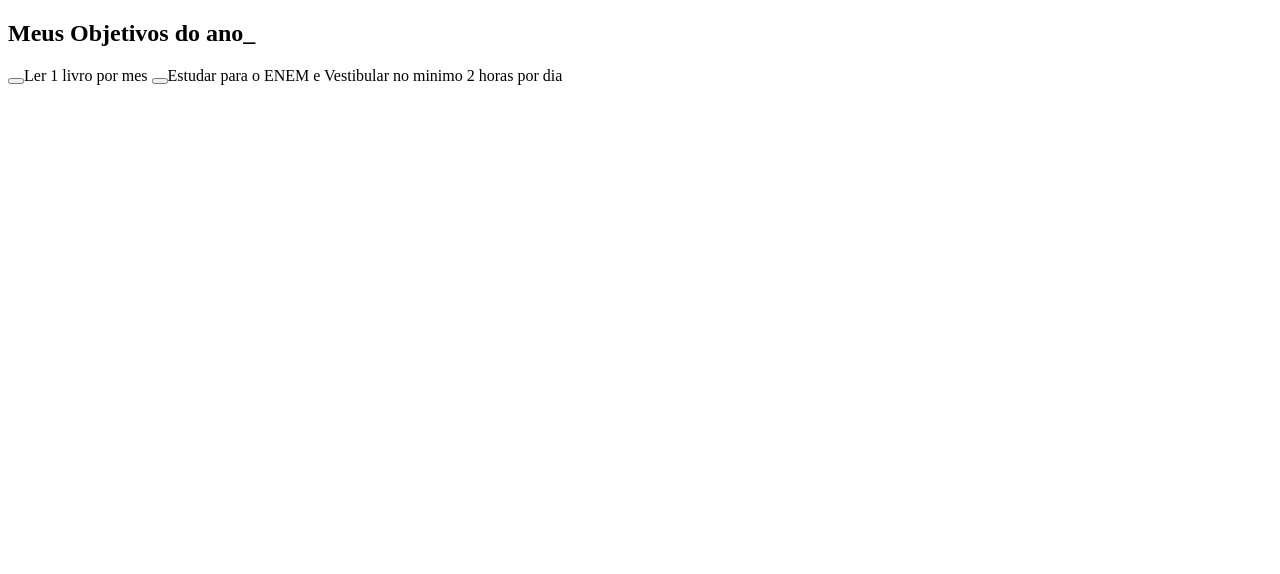
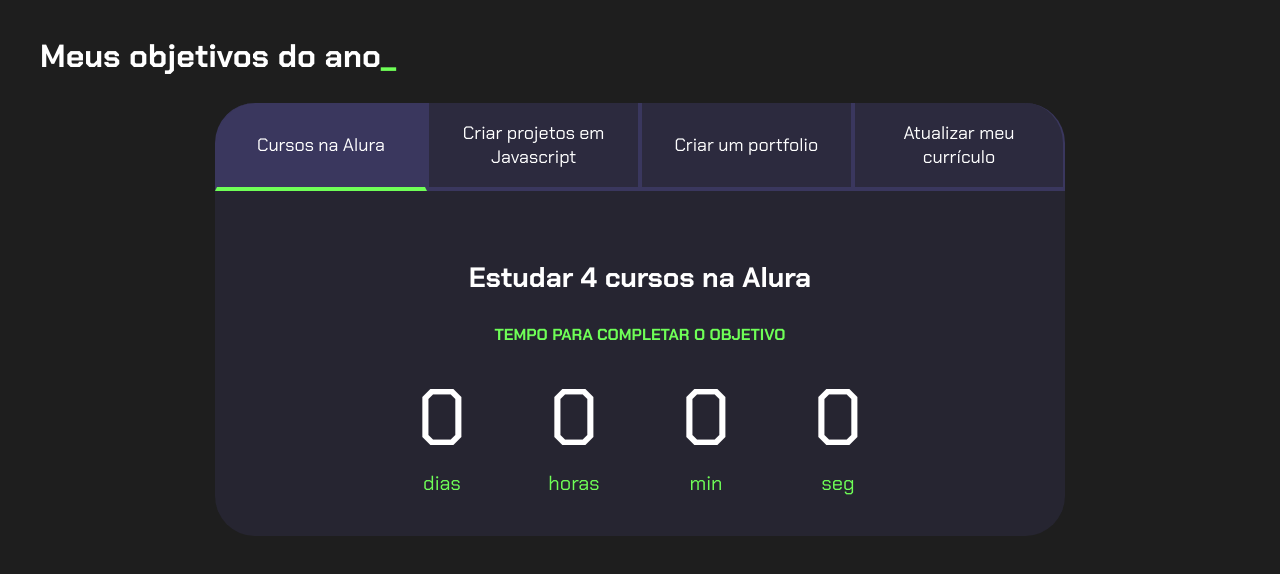
Before and after one commit to analeticiagostosa/Metas-do-Ano, a plain HTML site: page index.html in a window 1280 px wide. Drawn offline with Linux system fonts and the light colour scheme.

Commit message:
Add files via upload

```diff
--- a/index.html
+++ b/index.html
@@ -1,20 +1,116 @@
 <!DOCTYPE html>
 <html lang="pt-br">
+
 <head>
     <meta charset="UTF-8">
-    <meta http-equiv="X-UA-Compatible" content="IE=edge">
     <meta name="viewport" content="width=device-width, initial-scale=1.0">
-    <title>Meus objetivos</title>
-<link rel="stylesheet" href="style.css">
+    <title>Meus objetivos do ano</title>
+    <link rel="stylesheet" href="style.css">
 </head>
+
 <body>
     <section class="conteudo-principal">
-        <h2 class="titulo-principal">Meus Objetivos do ano_</h2>
-        <div class="botoes">
-            <button class="botao"></button>Ler 1 livro por mes
-            <button class="botao"></button>Estudar para o ENEM e Vestibular no minimo 2 horas por dia
+        <h2 class="titulo-principal">Meus objetivos do ano<span>_</span></h2>
+        <div class="conteudo">
+            <div class="botoes">
+                <button class="botao ativo">Cursos na Alura</button>
+                <button class="botao">Criar projetos em Javascript</button>
+                <button class="botao">Criar um portfolio</button>
+                <button class="botao">Atualizar meu currículo</button>
+            </div>
+            <div class="abas-textos">
+                <div class="aba-conteudo ativo">
+                    <h3 class="aba-conteudo-titulo-principal">Estudar 4 cursos na Alura</h3>
+                    <h4 class="aba-conteudo-titulo-secundario">Tempo para completar o objetivo</h4>
+                    <div class="contador">
+                        <div class="contador-digito">
+                            <p class="contador-digito-numero" id="dias0"></p>
+                            <p class="contador-digito-texto">dias</p>
+                        </div>
+                        <div class="contador-digito">
+                            <p class="contador-digito-numero" id="horas0"></p>
+                            <p class="contador-digito-texto">horas</p>
+                        </div>
+                        <div class="contador-digito">
+                            <p class="contador-digito-numero" id="min0"></p>
+                            <p class="contador-digito-texto">min</p>
+                        </div>
+                        <div class="contador-digito">
+                            <p class="contador-digito-numero" id="seg0"></p>
+                            <p class="contador-digito-texto">seg</p>
+                        </div>
+                    </div>
+                </div>
+                <div class="aba-conteudo">
+                    <h3 class="aba-conteudo-titulo-principal">Criar 5 projetos em Javascript</h3>
+                    <h4 class="aba-conteudo-titulo-secundario">Tempo para completar o objetivo</h4>
+                    <div class="contador">
+                        <div class="contador-digito">
+                            <p class="contador-digito-numero" id="dias1"></p>
+                            <p class="contador-digito-texto">dias</p>
+                        </div>
+                        <div class="contador-digito">
+                            <p class="contador-digito-numero" id="horas1"></p>
+                            <p class="contador-digito-texto">horas</p>
+                        </div>
+                        <div class="contador-digito">
+                            <p class="contador-digito-numero" id="min1"></p>
+                            <p class="contador-digito-texto">min</p>
+                        </div>
+                        <div class="contador-digito">
+                            <p class="contador-digito-numero" id="seg1"></p>
+                            <p class="contador-digito-texto">seg</p>
+                        </div>
+                    </div>
+                </div>
+                <div class="aba-conteudo">
+                    <h3 class="aba-conteudo-titulo-principal">Criar um portfolio com os meus 3 melhores projetos</h3>
+                    <h4 class="aba-conteudo-titulo-secundario">Tempo para completar o objetivo</h4>
+                    <div class="contador">
+                        <div class="contador-digito">
+                            <p class="contador-digito-numero" id="dias2"></p>
+                            <p class="contador-digito-texto">dias</p>
+                        </div>
+                        <div class="contador-digito">
+                            <p class="contador-digito-numero" id="horas2"></p>
+                            <p class="contador-digito-texto">horas</p>
+                        </div>
+                        <div class="contador-digito">
+                            <p class="contador-digito-numero" id="min2"></p>
+                            <p class="contador-digito-texto">min</p>
+                        </div>
+                        <div class="contador-digito">
+                            <p class="contador-digito-numero" id="seg2"></p>
+                            <p class="contador-digito-texto">seg</p>
+                        </div>
+                    </div>
+                </div>
+                <div class="aba-conteudo">
+                    <h3 class="aba-conteudo-titulo-principal">Atualizar meu curriculo com os certificados da Alura</h3>
+                    <h4 class="aba-conteudo-titulo-secundario">Tempo para completar o objetivo</h4>
+                    <div class="contador">
+                        <div class="contador-digito">
+                            <p class="contador-digito-numero" id="dias3"></p>
+                            <p class="contador-digito-texto">dias</p>
+                        </div>
+                        <div class="contador-digito">
+                            <p class="contador-digito-numero" id="horas3"></p>
+                            <p class="contador-digito-texto">horas</p>
+                        </div>
+                        <div class="contador-digito">
+                            <p class="contador-digito-numero" id="min3"></p>
+                            <p class="contador-digito-texto">min</p>
+                        </div>
+                        <div class="contador-digito">
+                            <p class="contador-digito-numero" id="seg3"></p>
+                            <p class="contador-digito-texto">seg</p>
+                        </div>
+                    </div>
+                </div>
+            </div>
         </div>
     </section>
+    <script src="main.js"></script>
+</body>
 
-</body>
 </html>
--- /dev/null
+++ b/main.js
@@ -0,0 +1,58 @@
+const botoes = document.querySelectorAll(".botao");
+const textos = document.querySelectorAll(".aba-conteudo");
+
+for (let i = 0; i < botoes.length; i++) {
+    botoes[i].onclick = function () {
+
+        for (let j = 0; j < botoes.length; j++) {
+            botoes[j].classList.remove("ativo");
+            textos[j].classList.remove("ativo");
+        }
+
+        botoes[i].classList.add("ativo");
+        textos[i].classList.add("ativo");
+    }
+}
+
+const contadores = document.querySelectorAll(".contador");
+const tempoObjetivo1 = new Date("2023-10-05T00:00:00");
+const tempoObjetivo2 = new Date("2023-12-05T00:00:00");
+const tempoObjetivo3 = new Date("2023-12-30T00:00:00");
+const tempoObjetivo4 = new Date("2024-02-01T00:00:00");
+
+const tempos = [tempoObjetivo1,tempoObjetivo2,tempoObjetivo3,tempoObjetivo4];
+
+
+function calculaTempo(tempoObjetivo) {
+    let tempoAtual = new Date();
+    let tempoFinal = tempoObjetivo - tempoAtual;
+    let segundos = Math.floor(tempoFinal / 1000);
+    let minutos = Math.floor(segundos / 60);
+    let horas = Math.floor(minutos / 60);
+    let dias = Math.floor(horas / 24);
+
+    segundos %= 60;
+    minutos %= 60;
+    horas %= 24;
+    if (tempoFinal > 0){
+        return [dias,horas,minutos,segundos];
+    } else {
+        return [0,0,0,0];
+    }
+}
+
+function atualizaCronometro(){
+    for (let i=0; i<contadores.length;i++){
+        document.getElementById("dias"+i).textContent = calculaTempo(tempos[i])[0];
+        document.getElementById("horas"+i).textContent = calculaTempo(tempos[i])[1];
+        document.getElementById("min"+i).textContent = calculaTempo(tempos[i])[2];
+        document.getElementById("seg"+i).textContent = calculaTempo(tempos[i])[3];
+    }
+}
+
+function comecaCronometro(){
+    atualizaCronometro();
+    setInterval(atualizaCronometro,1000);
+}
+
+comecaCronometro();
--- a/style.css
+++ b/style.css
@@ -0,0 +1,128 @@
+@import url('https://fonts.googleapis.com/css2?family=Chakra+Petch:wght@400;700&display=swap');
+
+:root {
+    --cor-de-fundo: #1E1E1E;
+    --verde: #6FFF57;
+    --branco: #FFFFFF;
+    --botao-ativo: #3A375E;
+    --botao-inativo: rgba(58, 55, 94, 0.5);
+    --texto-fundo: rgba(58, 55, 94, 0.3);
+}
+
+body {
+    background-color: var(--cor-de-fundo);
+    color: var(--branco);
+    font-family: 'Chakra Petch', sans-serif;
+}
+
+
+.conteudo-principal {
+    display: flex;
+    flex-direction: column;
+    justify-content: center;
+    align-items: center;
+    max-width: 1200px;
+    width: 100%;
+    margin: 0 auto;
+}
+
+.titulo-principal {
+    text-align: left;
+    width: 100%;
+    font-size: 32px;
+}
+
+.titulo-principal span {
+    color: var(--verde);
+}
+
+
+.botao {
+    font-family: 'Chakra Petch', sans-serif;
+    background-color: var(--botao-inativo);
+    color: var(--branco);
+    display: flex;
+    justify-content: center;
+    padding: 1em;
+    font-size: 18px;
+    align-items: center;
+    width: 100%;
+    border-bottom: 4px solid var(--botao-ativo);
+    border-left: 2px solid var(--botao-ativo);
+    border-right: 2px solid var(--botao-ativo);
+    border-top: none;
+}
+
+.botao:first-child {
+    border-radius: 40px 40px 0 0;
+}
+
+.botoes {
+    display: block;
+}
+
+.botao.ativo{
+    background-color: var(--botao-ativo);
+    border-bottom: 4px solid var(--verde);
+}
+
+.abas-textos{
+    background-color: var(--texto-fundo);
+    padding: 40px;
+    border-radius: 0 0 40px 40px;
+}
+.aba-conteudo.ativo{
+    display:block;
+}
+
+.aba-conteudo{
+    display: none;
+}
+
+.aba-conteudo-titulo-principal{
+    font-size: 28px;
+    text-align: center;
+}
+.aba-conteudo-titulo-secundario{
+    text-align: center;
+    color: var(--verde);
+    text-transform: uppercase;
+}
+
+.contador{
+    display:flex;
+    justify-content: center;
+    flex-wrap: wrap;
+}
+.contador-digito{
+    padding: 0 16px;
+    text-align: center;
+    min-width: 100px;
+}
+
+.contador-digito-numero{
+    font-size: 80px;
+    margin: 0;
+
+}
+
+.contador-digito-texto{
+    color: var(--verde);
+    font-size: 20px;
+    margin: 0;
+
+}
+
+@media screen and (min-width: 768px) {
+    .botoes {
+        display: flex;
+    }
+
+    .botao:first-child {
+        border-radius: 40px 0 0 0;
+    }
+
+    .botao:last-child {
+        border-radius: 0 40px 0 0;
+    }
+}
```
Also changed, not shown: 1 other file.
